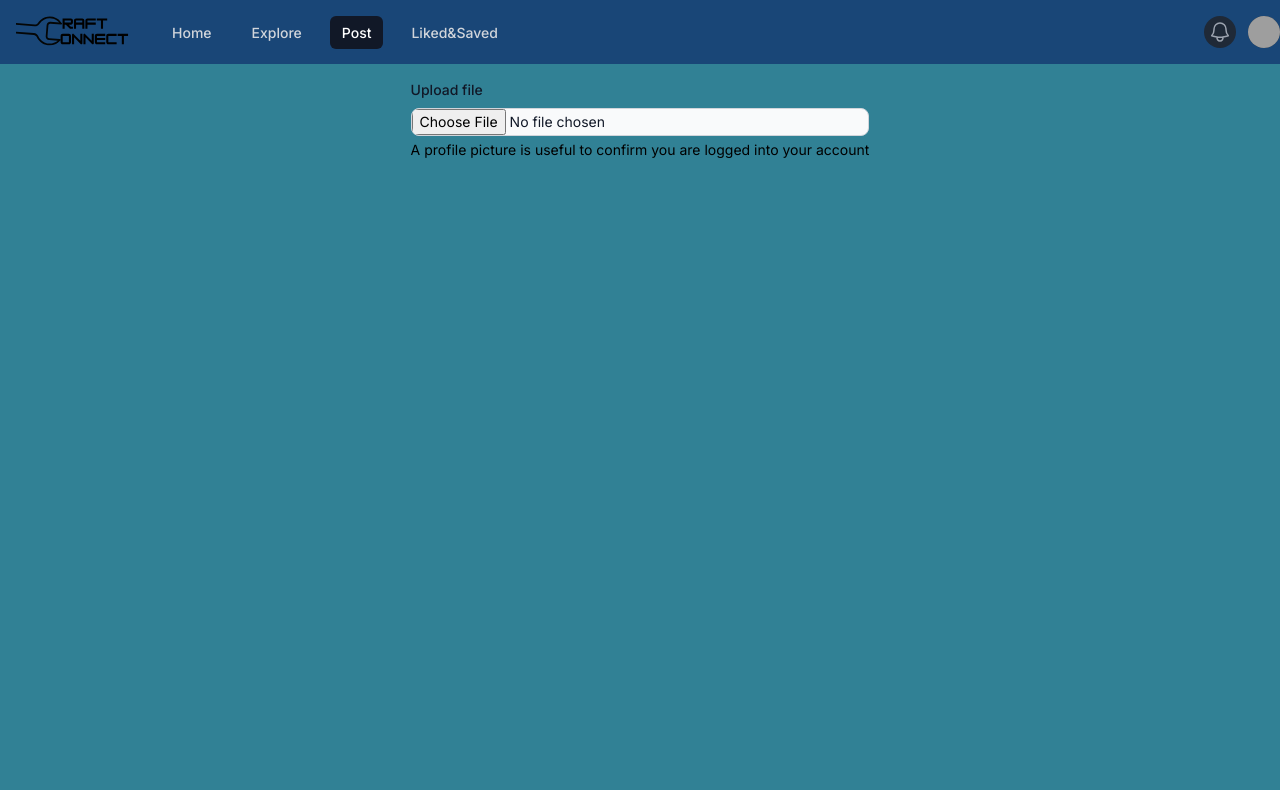
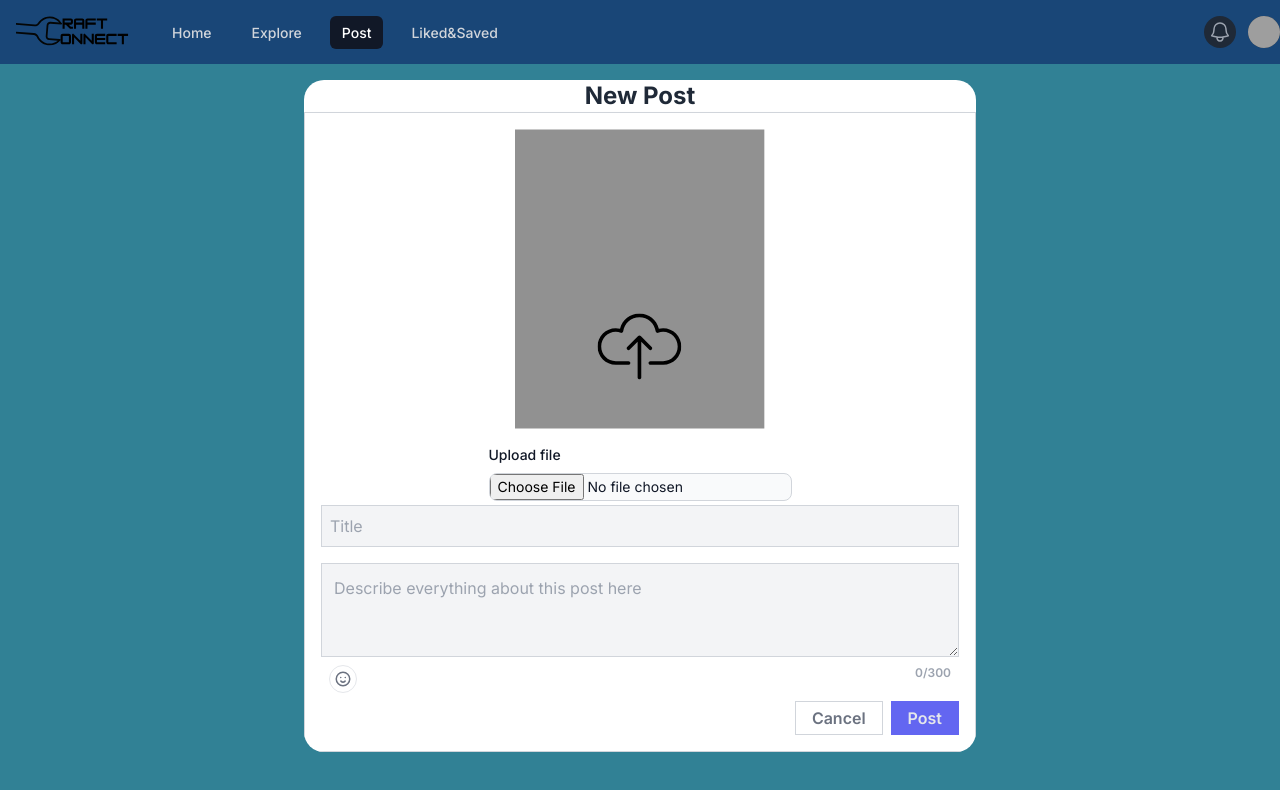
Before and after one commit to MichaelRaatsPro/CraftConnection, a Next.js app in the folder craft-connection/: page /post in a window 1280 px wide. Shown: the top 790 px of the page. Built offline with nearby package versions, Linux system fonts and the light colour scheme; grey boxes are pictures that could not be loaded.

Commit message:
added post form for uploading with some styling

```diff
--- /dev/null
+++ b/craft-connection/app/components/CreatePost.jsx
@@ -0,0 +1,77 @@
+import React, { useState } from 'react';
+import UploadFile from './UploadFile';
+
+const NewPost = () => {
+    const [title, setTitle] = useState('');
+    const [description, setDescription] = useState('');
+    const [charCount, setCharCount] = useState(0);
+    const maxCharCount = 300;
+
+    const [preview, setPreview] = useState('/uploadPreview.svg');
+
+    const handleFileUpload = (fileUrl) => {
+      setPreview(fileUrl);
+    };
+
+    const handleTitleChange = (e) => {
+      setTitle(e.target.value);
+    };
+
+    const handleDescriptionChange = (e) => {
+      const desc = e.target.value;
+      if (desc.length <= maxCharCount) {
+        setDescription(desc);
+        setCharCount(desc.length);
+      }
+    };
+
+    const handleCancel = () => {
+      setTitle('');
+      setDescription('');
+      setCharCount(0);
+    };
+
+    const handleSubmit = () => {
+      console.log('Post submitted:', { title, description });
+    };
+
+    return (
+      <div  style = {{backgroundColor: "white", borderRadius: "20px", overflow: "hidden"}}>
+        <div className="heading text-center font-bold text-2xl text-gray-800">New Post</div>
+
+        <div className="editor mx-auto flex flex-col text-gray-800 border border-gray-300 p-4 shadow-lg max-w-2xl" style={{ width: "80vw", height: "80vh" }}>
+          <div className="flex justify-center items-center mb-4">
+            <img src={preview} alt="Preview" style={{ height: "300px", width: "300px" }} />
+          </div>
+          <UploadFile onFileUpload={handleFileUpload} />
+          <input
+            className="title bg-gray-100 border border-gray-300 p-2 mb-4 outline-none w-full"
+            spellCheck="false"
+            placeholder="Title"
+            type="text"
+            value={title}
+            onChange={handleTitleChange}
+          />
+          <textarea
+            className="description bg-gray-100 sec p-3 h-60 border border-gray-300 outline-none w-full"
+            spellCheck="false"
+            placeholder="Describe everything about this post here"
+            value={description}
+            onChange={handleDescriptionChange}
+          ></textarea>
+          <div className="icons flex text-gray-500 m-2">
+            <svg className="mr-2 cursor-pointer hover:text-gray-700 border rounded-full p-1 h-7" xmlns="http://www.w3.org/2000/svg" fill="none" viewBox="0 0 24 24" stroke="currentColor">
+              <path strokeLinecap="round" strokeLinejoin="round" strokeWidth="2" d="M14.828 14.828a4 4 0 01-5.656 0M9 10h.01M15 10h.01M21 12a9 9 0 11-18 0 9 9 0 0118 0z" />
+            </svg>
+            <div className="count ml-auto text-gray-400 text-xs font-semibold">{charCount}/{maxCharCount}</div>
+          </div>
+          <div className="buttons flex">
+            <div className="btn border border-gray-300 p-1 px-4 font-semibold cursor-pointer text-gray-500 ml-auto" onClick={handleCancel}>Cancel</div>
+            <div className="btn border border-indigo-500 p-1 px-4 font-semibold cursor-pointer text-gray-200 ml-2 bg-indigo-500" onClick={handleSubmit}>Post</div>
+          </div>
+        </div>
+      </div>
+    );
+  };
+
+  export default NewPost;
--- a/craft-connection/app/components/UploadFile.jsx
+++ b/craft-connection/app/components/UploadFile.jsx
@@ -1,13 +1,29 @@
-import React from 'react';
+"use client"
+import React, { useState } from 'react';
 
-const UploadFile = () => {
+const UploadFile = ({ onFileUpload }) => {
+  const handleFileChange = (event) => {
+    const file = event.target.files[0];
+    if (file) {
+      onFileUpload(URL.createObjectURL(file));
+    }
+  };
+
   return (
     <form className="max-w-lg mx-auto">
       <label className="block mb-2 text-sm font-medium text-gray-900 dark:text-white" htmlFor="user_avatar">Upload file</label>
-      <input className="block w-full text-sm text-gray-900 border border-gray-300 rounded-lg cursor-pointer bg-gray-50 dark:text-gray-400 focus:outline-none dark:bg-gray-700 dark:border-gray-600 dark:placeholder-gray-400" aria-describedby="user_avatar_help" id="user_avatar" type="file" />
-      <div className="mt-1 text-sm text-black-500 dark:text-black-300" id="user_avatar_help">A profile picture is useful to confirm you are logged into your account</div>
+      <input
+        className="block w-full text-sm text-gray-900 border border-gray-300 rounded-lg cursor-pointer bg-gray-50 dark:text-gray-400 focus:outline-none dark:bg-gray-700 dark:border-gray-600 dark:placeholder-gray-400"
+        aria-describedby="user_avatar_help"
+        id="user_avatar"
+        type="file"
+        onChange={handleFileChange}
+      />
+      <div className="mt-1 text-sm text-black-500 dark:text-black-300" id="user_avatar_help">
+
+      </div>
     </form>
   );
-}
+};
 
 export default UploadFile;
--- a/craft-connection/app/post/page.jsx
+++ b/craft-connection/app/post/page.jsx
@@ -1,12 +1,17 @@
-import React from 'react'
-import UploadFile from '../components/UploadFile'
+"use client"
+import React, { useState } from 'react';
+import UploadFile from '../components/UploadFile';
+import CreatePost from '../components/CreatePost';
 
 const page = () => {
+
   return (
-    <div style = {{display: 'flex', justifyContent: 'center', paddingTop: "1em" }} >
-      <UploadFile/>
+    <>
+    <div style={{ display: 'flex', flexDirection: 'column', alignItems: 'center', paddingTop: '1em' }}>
+    <CreatePost/>
     </div>
-  )
-}
+    </>
+  );
+};
 
-export default page
+export default page;
```
Also changed, not shown: craft-connection/public/uploadPreview.svg (added).
